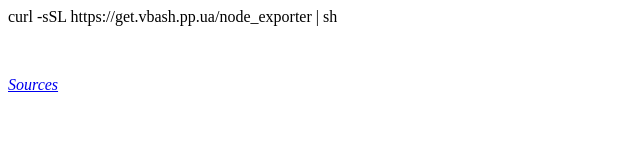
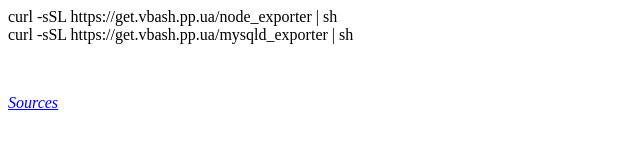
Before and after one commit to vlbash/get.vbash.pp.ua, a plain HTML site: page index.html in a window 1280 px wide. Shown: the whole page, without its empty margins (0-640 px from the left). Drawn offline with Linux system fonts and the light colour scheme.

Commit message:
add mysqld_exporter

```diff
--- a/index.html
+++ b/index.html
@@ -3,6 +3,9 @@
 <body>
   <div>
     curl -sSL https://get.vbash.pp.ua/node_exporter | sh
+  </div>
+  <div>
+    curl -sSL https://get.vbash.pp.ua/mysqld_exporter | sh
   </div>
   <address style="margin-top:50px">
     <a href="https://github.com/vlbash/get.vbash.pp.ua">Sources</a>
```
Also changed, not shown: 2 other files.
